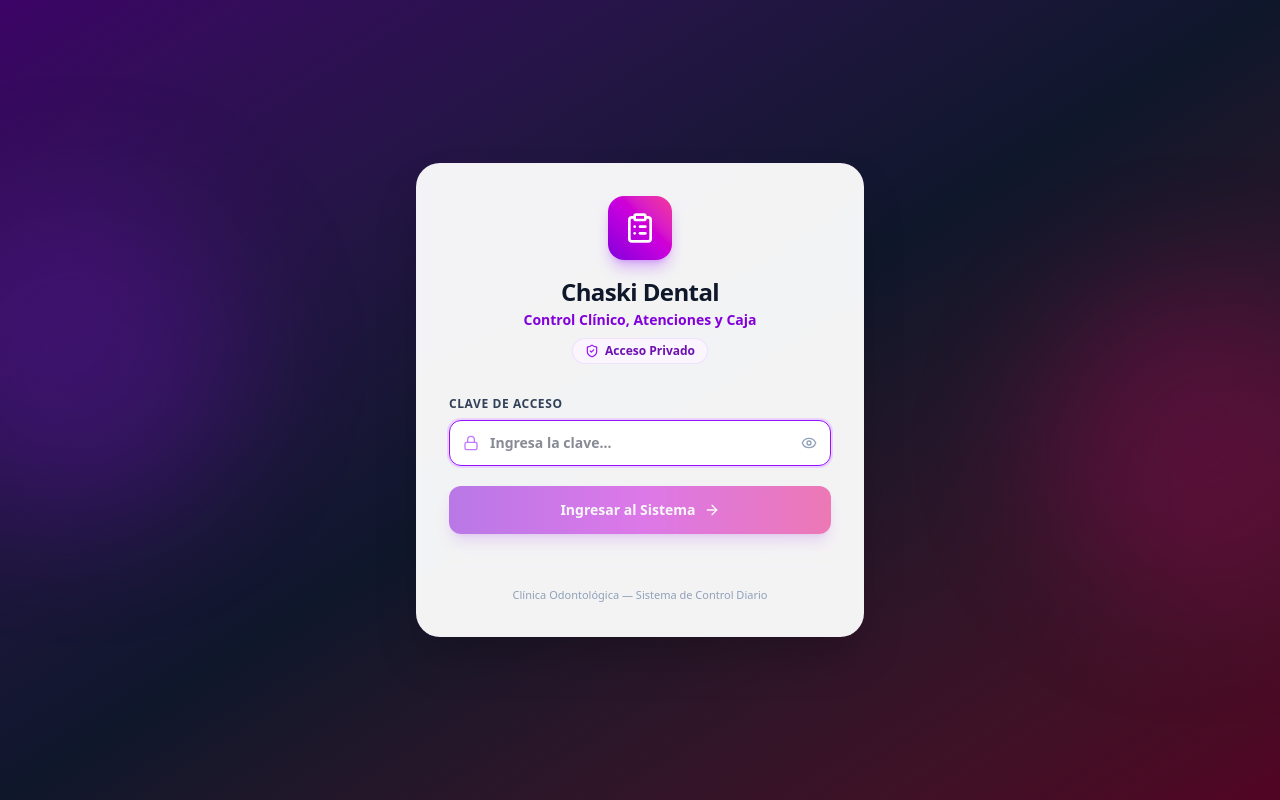
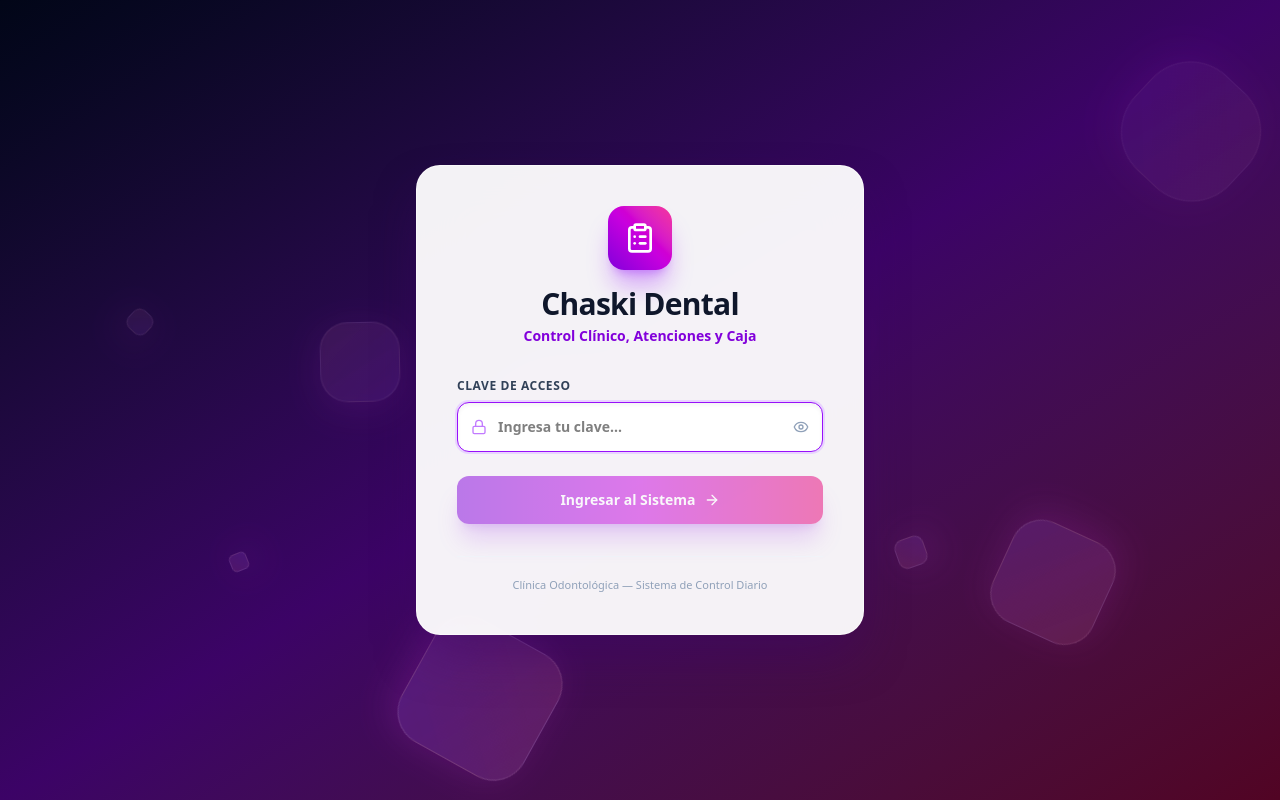
Before and after one commit to yKoutl/dentalanto, a React (Vite) app: page / in a window 1280 px wide. Built offline with nearby package versions, Linux system fonts and the light colour scheme; no server answers.

Commit message:
feat: login rediseñado con fondo animado de partículas en rosas y morados, sin doble ojo y vercel config

```diff
--- /dev/null
+++ b/src/components/AnimatedLoginBackground.tsx
@@ -0,0 +1,86 @@
+import React, { ReactNode } from 'react';
+
+interface AnimatedLoginBackgroundProps {
+  children: ReactNode;
+}
+
+export const AnimatedLoginBackground: React.FC<AnimatedLoginBackgroundProps> = ({ children }) => {
+  return (
+    <div className="relative w-full min-h-screen overflow-hidden bg-gradient-to-br from-slate-950 via-purple-950 to-pink-950 font-sans">
+      <style>{`
+        .dental-circles {
+          position: absolute;
+          top: 0;
+          left: 0;
+          width: 100%;
+          height: 100%;
+          overflow: hidden;
+          margin: 0;
+          padding: 0;
+          z-index: 0;
+          pointer-events: none;
+        }
+
+        .dental-circles li {
+          position: absolute;
+          display: block;
+          list-style: none;
+          width: 20px;
+          height: 20px;
+          background: linear-gradient(135deg, rgba(244, 114, 182, 0.22), rgba(168, 85, 247, 0.28));
+          border: 1px solid rgba(251, 207, 232, 0.2);
+          box-shadow: 0 8px 32px 0 rgba(192, 38, 211, 0.25);
+          backdrop-filter: blur(4px);
+          animation: animateDental 12s linear infinite;
+          bottom: -150px;
+          will-change: transform;
+        }
+
+        .dental-circles li:nth-child(1) { left: 25%; width: 80px; height: 80px; animation-delay: 0s; animation-duration: 11s; }
+        .dental-circles li:nth-child(2) { left: 10%; width: 24px; height: 24px; animation-delay: 1s; animation-duration: 8s; }
+        .dental-circles li:nth-child(3) { left: 70%; width: 30px; height: 30px; animation-delay: 2s; animation-duration: 10s; }
+        .dental-circles li:nth-child(4) { left: 40%; width: 65px; height: 65px; animation-delay: 0s; animation-duration: 12s; }
+        .dental-circles li:nth-child(5) { left: 65%; width: 22px; height: 22px; animation-delay: 0.5s; animation-duration: 9s; }
+        .dental-circles li:nth-child(6) { left: 78%; width: 110px; height: 110px; animation-delay: 1.5s; animation-duration: 14s; }
+        .dental-circles li:nth-child(7) { left: 32%; width: 140px; height: 140px; animation-delay: 3s; animation-duration: 15s; }
+        .dental-circles li:nth-child(8) { left: 52%; width: 28px; height: 28px; animation-delay: 4s; animation-duration: 17s; }
+        .dental-circles li:nth-child(9) { left: 18%; width: 18px; height: 18px; animation-delay: 1s; animation-duration: 13s; }
+        .dental-circles li:nth-child(10) { left: 88%; width: 130px; height: 130px; animation-delay: 0s; animation-duration: 8s; }
+
+        @keyframes animateDental {
+          0% {
+            transform: translateY(0) rotate(0deg);
+            opacity: 0.9;
+            border-radius: 20%;
+          }
+          100% {
+            transform: translateY(-1100px) rotate(720deg);
+            opacity: 0;
+            border-radius: 50%;
+          }
+        }
+      `}</style>
+
+      {/* Partículas animadas en rosa y morado */}
+      <ul className="dental-circles">
+        <li></li>
+        <li></li>
+        <li></li>
+        <li></li>
+        <li></li>
+        <li></li>
+        <li></li>
+        <li></li>
+        <li></li>
+        <li></li>
+      </ul>
+
+      {/* Contenido centrado con z-index */}
+      <div className="relative z-10 min-h-screen flex flex-col items-center justify-center p-4 sm:p-6 overflow-y-auto">
+        {children}
+      </div>
+    </div>
+  );
+};
+
+export default AnimatedLoginBackground;
--- a/src/components/Login.tsx
+++ b/src/components/Login.tsx
@@ -1,5 +1,6 @@
 import React, { useState } from 'react';
-import { Lock, Eye, EyeOff, ArrowRight, ShieldCheck, ClipboardList } from 'lucide-react';
+import { Lock, Eye, EyeOff, ArrowRight, ClipboardList } from 'lucide-react';
+import { AnimatedLoginBackground } from './AnimatedLoginBackground';
 
 interface LoginProps {
   onLoginSuccess: () => void;
@@ -30,30 +31,24 @@ export const Login: React.FC<LoginProps> = ({ onLoginSuccess }) => {
   };
 
   return (
-    <div className="min-h-screen bg-gradient-to-br from-purple-950 via-slate-900 to-pink-950 flex items-center justify-center p-4 sm:p-6 relative overflow-hidden">
-      {/* Círculos decorativos de fondo */}
-      <div className="absolute top-1/4 -left-20 w-80 h-80 bg-purple-600/20 rounded-full blur-3xl pointer-events-none" />
-      <div className="absolute bottom-1/4 -right-20 w-80 h-80 bg-pink-600/20 rounded-full blur-3xl pointer-events-none" />
-
-      <div className="w-full max-w-md bg-white/95 backdrop-blur-md rounded-3xl border border-purple-100/30 p-8 shadow-2xl relative z-10">
+    <AnimatedLoginBackground>
+      <div className="w-full max-w-md bg-white/95 backdrop-blur-xl rounded-3xl border border-white/60 p-8 sm:p-10 shadow-2xl shadow-purple-950/50 relative z-10 transition-all">
+        {/* Header con Icono y Marca */}
         <div className="flex flex-col items-center text-center mb-8">
-          <div className="w-16 h-16 rounded-2xl bg-gradient-to-tr from-purple-700 via-fuchsia-600 to-pink-500 flex items-center justify-center text-white shadow-lg shadow-purple-600/30 mb-4">
+          <div className="w-16 h-16 rounded-2xl bg-gradient-to-tr from-purple-700 via-fuchsia-600 to-pink-500 flex items-center justify-center text-white shadow-xl shadow-purple-600/35 mb-4 transform hover:scale-105 transition-transform duration-300">
             <ClipboardList className="w-8 h-8" />
           </div>
 
-          <h1 className="text-2xl font-black text-slate-900 tracking-tight">
+          <h1 className="text-2xl sm:text-3xl font-black text-slate-900 tracking-tight">
             Chaski Dental
           </h1>
-          <p className="text-sm font-semibold text-purple-700 mt-0.5">
+          <p className="text-sm font-semibold text-purple-700 mt-1">
             Control Clínico, Atenciones y Caja
           </p>
-          <div className="mt-2 inline-flex items-center gap-1.5 px-3 py-1 rounded-full bg-purple-50 text-purple-800 text-xs font-semibold border border-purple-200/60">
-            <ShieldCheck className="w-3.5 h-3.5 text-purple-600" />
-            <span>Acceso Privado</span>
-          </div>
         </div>
 
-        <form onSubmit={handleSubmit} className="space-y-5">
+        {/* Formulario */}
+        <form onSubmit={handleSubmit} className="space-y-6">
           <div>
             <label className="block text-xs font-bold text-slate-700 uppercase tracking-wider mb-2">
               Clave de Acceso
@@ -70,8 +65,8 @@ export const Login: React.FC<LoginProps> = ({ onLoginSuccess }) => {
                   setPassword(e.target.value);
                   if (error) setError(false);
                 }}
-                placeholder="Ingresa la clave..."
-                className={`w-full pl-10 pr-11 py-3 text-sm rounded-xl border bg-slate-50/50 text-slate-900 font-semibold focus:outline-none focus:bg-white transition-all ${
+                placeholder="Ingresa tu clave..."
+                className={`w-full pl-10 pr-11 py-3.5 text-sm rounded-xl border bg-slate-50/70 text-black font-semibold focus:outline-none focus:bg-white transition-all shadow-inner ${
                   error
                     ? 'border-rose-400 focus:border-rose-500 focus:ring-2 focus:ring-rose-200'
                     : 'border-purple-200 focus:border-purple-600 focus:ring-2 focus:ring-purple-200'
@@ -81,13 +76,14 @@ export const Login: React.FC<LoginProps> = ({ onLoginSuccess }) => {
                 type="button"
                 onClick={() => setShowPassword(!showPassword)}
                 className="absolute inset-y-0 right-0 pr-3.5 flex items-center text-slate-400 hover:text-purple-700 transition cursor-pointer"
+                title={showPassword ? 'Ocultar clave' : 'Mostrar clave'}
               >
                 {showPassword ? <EyeOff className="w-4 h-4" /> : <Eye className="w-4 h-4" />}
               </button>
             </div>
 
             {error && (
-              <p className="text-xs font-semibold text-rose-600 mt-2 flex items-center gap-1 animate-pulse">
+              <p className="text-xs font-semibold text-rose-600 mt-2 flex items-center gap-1.5 animate-pulse">
                 <span>⚠️ Clave incorrecta. Por favor vuelve a intentar.</span>
               </p>
             )}
@@ -96,19 +92,20 @@ export const Login: React.FC<LoginProps> = ({ onLoginSuccess }) => {
           <button
             type="submit"
             disabled={!password || isSubmitting}
-            className="w-full inline-flex items-center justify-center gap-2 py-3.5 px-4 rounded-xl bg-gradient-to-r from-purple-700 via-fuchsia-600 to-pink-600 hover:from-purple-800 hover:to-pink-700 text-white font-bold text-sm shadow-lg shadow-purple-700/25 active:scale-[0.98] transition cursor-pointer disabled:opacity-50 disabled:cursor-not-allowed"
+            className="w-full inline-flex items-center justify-center gap-2 py-3.5 px-4 rounded-xl bg-gradient-to-r from-purple-700 via-fuchsia-600 to-pink-600 hover:from-purple-800 hover:to-pink-700 text-white font-bold text-sm shadow-xl shadow-purple-700/30 active:scale-[0.98] transition-all cursor-pointer disabled:opacity-50 disabled:cursor-not-allowed"
           >
             <span>Ingresar al Sistema</span>
             <ArrowRight className="w-4 h-4" />
           </button>
         </form>
 
+        {/* Footer sutil */}
         <div className="mt-8 pt-5 border-t border-slate-100 text-center">
-          <p className="text-[11px] text-slate-400">
+          <p className="text-[11px] text-slate-400 font-medium">
             Clínica Odontológica — Sistema de Control Diario
           </p>
         </div>
       </div>
-    </div>
+    </AnimatedLoginBackground>
   );
 };
--- a/src/index.css
+++ b/src/index.css
@@ -5,3 +5,9 @@ html, body {
   -webkit-font-smoothing: antialiased;
   -moz-osx-font-smoothing: grayscale;
 }
+
+/* Ocultar el icono nativo de revelar contraseña de Edge / Chromium para evitar el doble ojo */
+input::-ms-reveal,
+input::-ms-clear {
+  display: none !important;
+}
```
Also changed, not shown: vercel.json (added).
